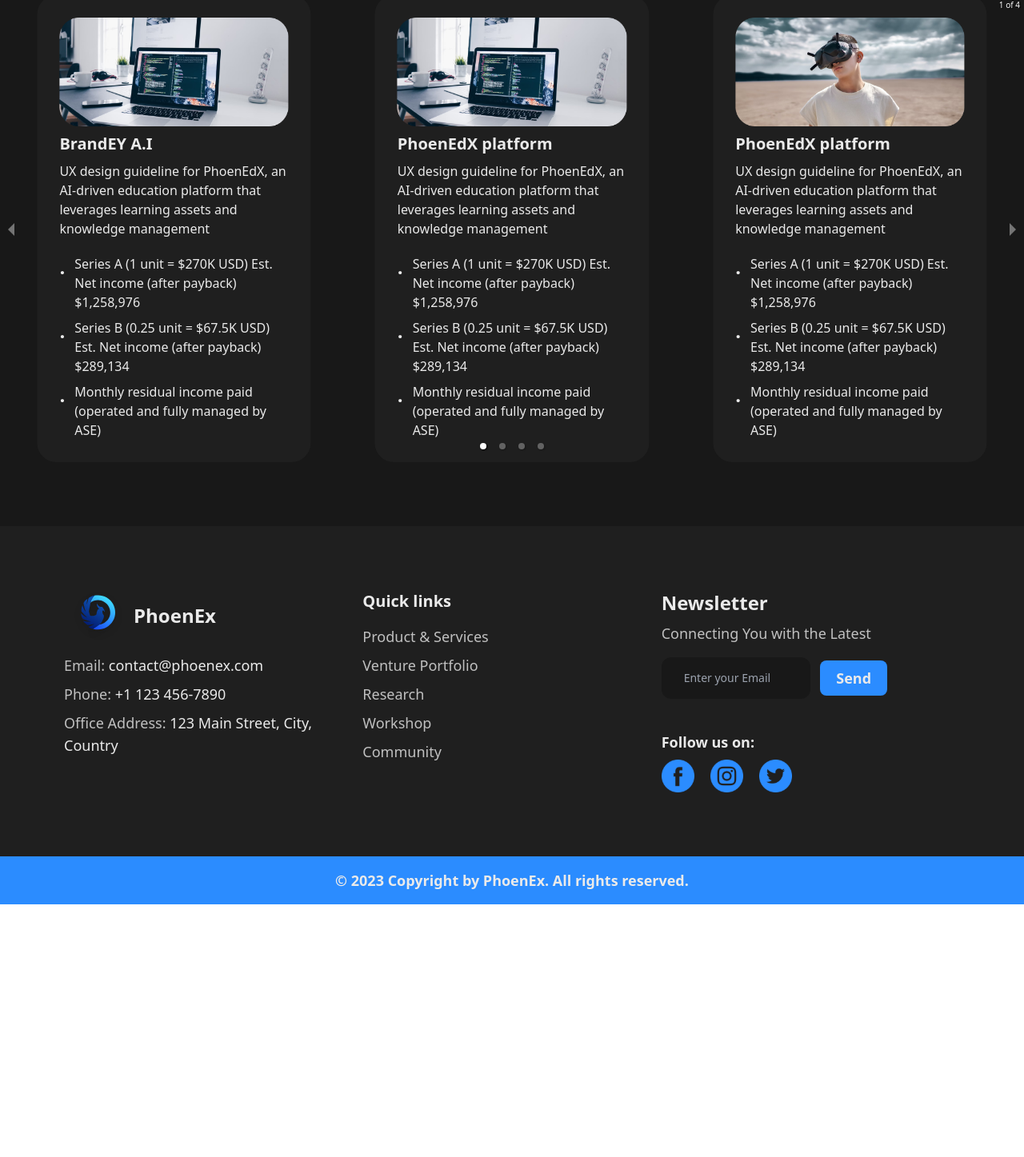
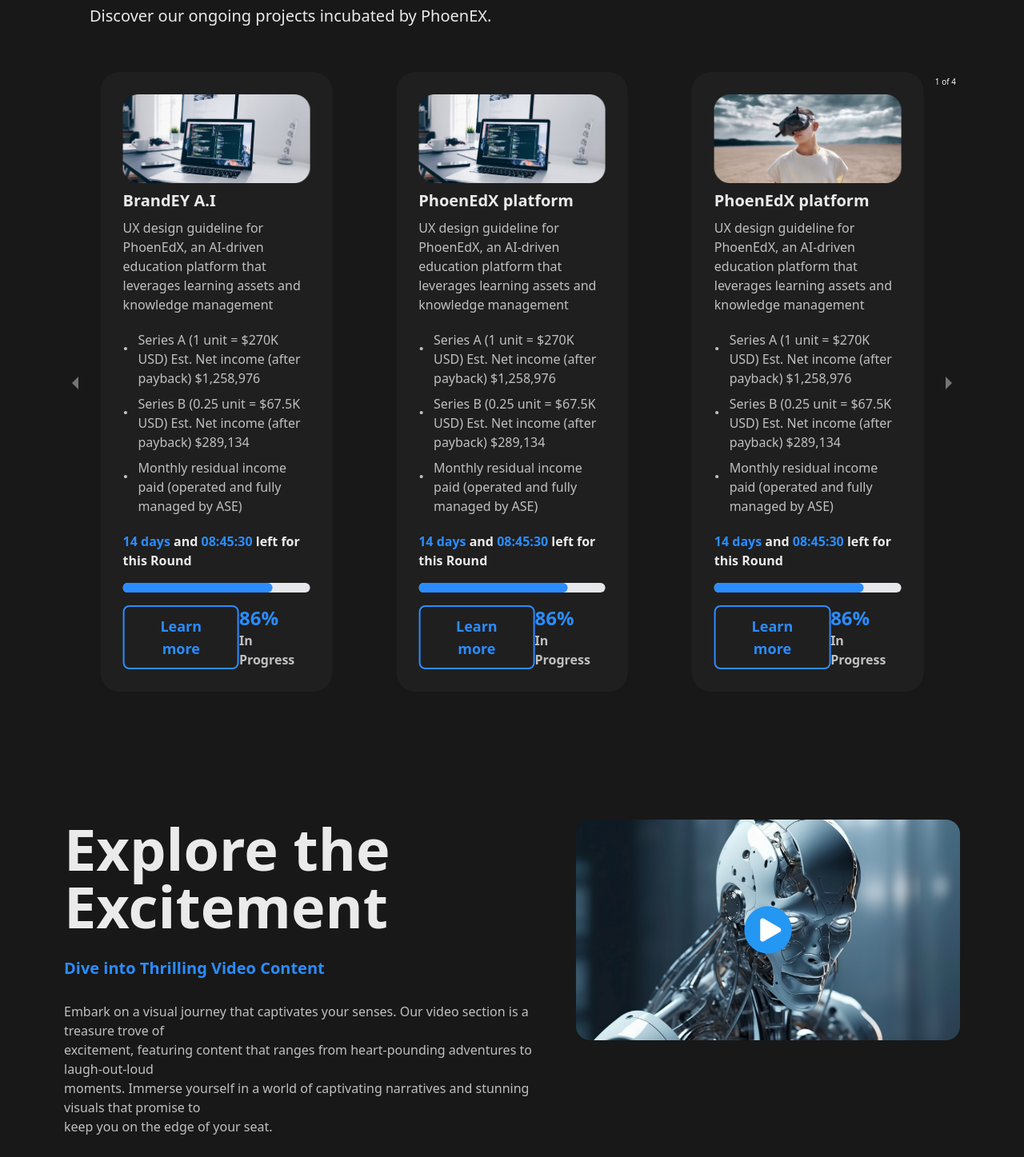
Before and after one commit to masudpro121/phoenex-official-website, a Next.js app: page / in a window 1280 px wide. Shown: the part 1043-2490 px from the top of the page at 80% size. Before the commit the page ends 2174 px from the top, so only its background shows below. Built offline with nearby package versions, Linux system fonts and the light colour scheme.

Commit message:
home wave done

```diff
--- /dev/null
+++ b/src/components/Common/Wave.jsx
@@ -0,0 +1,12 @@
+import React from 'react'
+import WaveImg from "@/images/wave.png"
+import Image from "next/image"
+const Wave = () => {
+  return (
+    <div>
+      <Image className="w-full" src={WaveImg} />
+    </div>
+  )
+}
+
+export default Wave
--- /dev/null
+++ b/src/components/Homepage/HomeExplore.jsx
@@ -0,0 +1,20 @@
+import React from 'react'
+import Explore1 from "@/images/home/explore1.png"
+import Image from "next/image"
+const HomeExplore = () => {
+  return (
+    <div className="flex justify-center mx-20 gap-10 my-40">
+      <div className="w-full space-y-7 flex-grow-1">
+        <h1>Explore the Excitement</h1>
+        <p className="text-cblue font-semibold text-xl">Dive into Thrilling Video Content</p>
+        <p className="text-clightGray">Embark on a visual journey that captivates your senses. Our video section is a treasure trove of <br/> excitement, featuring content that ranges from heart-pounding adventures to laugh-out-loud <br/> moments. Immerse yourself in a world of captivating narratives and stunning visuals that promise to <br/> keep you on the edge of your seat.</p>
+        <button className="blue-btn">Start watching now!</button>
+      </div>
+      <div className="w-[80%]">
+        <Image src={Explore1} />
+      </div>
+    </div>
+  )
+}
+
+export default HomeExplore
--- a/src/components/Homepage/HomeHero.jsx
+++ b/src/components/Homepage/HomeHero.jsx
@@ -12,7 +12,7 @@
     <div className="bg-cgray mx-20  rounded-3xl mt-10 flex">
       <div className="p-20 w-full ">
         <div className="space-y-5 ">
-          <h1 className="text-7xl font-bold">Empowering <br/> Your Journey to <br/> Success</h1>
+          <h1>Empowering <br/> Your Journey to <br/> Success</h1>
           <p className="text-clightGray text-lg">We aim to enhance rational decision-making among individuals and <br/> promote psychological well-being through technology research and <br/> information design</p>
           <button className="blue-btn">Explore Our Products</button>
         </div>
@@ -26,7 +26,7 @@
             <Image className="w-14" src={People6} />
           </div>
           <div>
-            <h1 className="text-2xl font-bold text-cblue">10M</h1>
+            <h3 className="text-2xl font-bold text-cblue">10M</h3>
             <p className="text-clightGray">Worldwide Users</p>
           </div>
         </div>
--- a/src/components/Homepage/HomeProjects.jsx
+++ b/src/components/Homepage/HomeProjects.jsx
@@ -1,89 +1,119 @@
-import React from 'react'
-import { Carousel } from 'react-responsive-carousel';
-import Project1 from "@/images/home/project_1.png"
-import Project2 from "@/images/home/project_2.png"
-import Project3 from "@/images/home/project_3.png"
+import React from "react";
+import { Carousel } from "react-responsive-carousel";
+import Project1 from "@/images/home/project_1.png";
+import Project2 from "@/images/home/project_2.png";
+import Project3 from "@/images/home/project_3.png";
+
 import Image from "next/image";
 const HomeProjects = () => {
   const projects = [
     {
-      img:Project1,
-      title: 'PhoenEdX platform',
-      description: 'UX design guideline for PhoenEdX, an AI-driven education platform that leverages learning assets and knowledge management',
+      img: Project1,
+      title: "PhoenEdX platform",
+      description:
+        "UX design guideline for PhoenEdX, an AI-driven education platform that leverages learning assets and knowledge management",
       infos: [
-        'Series A (1 unit = $270K USD) Est. Net income (after payback) $1,258,976',
-        'Series B (0.25 unit = $67.5K USD) Est. Net income (after payback) $289,134',
-        'Monthly residual income paid (operated and fully managed by ASE)'
-      ]
+        "Series A (1 unit = $270K USD) Est. Net income (after payback) $1,258,976",
+        "Series B (0.25 unit = $67.5K USD) Est. Net income (after payback) $289,134",
+        "Monthly residual income paid (operated and fully managed by ASE)",
+      ],
     },
     {
-      img:Project2,
-      title: 'PhoenEdX platform',
-      description: 'UX design guideline for PhoenEdX, an AI-driven education platform that leverages learning assets and knowledge management',
+      img: Project2,
+      title: "PhoenEdX platform",
+      description:
+        "UX design guideline for PhoenEdX, an AI-driven education platform that leverages learning assets and knowledge management",
       infos: [
-        'Series A (1 unit = $270K USD) Est. Net income (after payback) $1,258,976',
-        'Series B (0.25 unit = $67.5K USD) Est. Net income (after payback) $289,134',
-        'Monthly residual income paid (operated and fully managed by ASE)'
-      ]
+        "Series A (1 unit = $270K USD) Est. Net income (after payback) $1,258,976",
+        "Series B (0.25 unit = $67.5K USD) Est. Net income (after payback) $289,134",
+        "Monthly residual income paid (operated and fully managed by ASE)",
+      ],
     },
     {
-      img:Project3,
-      title: 'Phashion Tube',
-      description: 'UX design guideline for PhoenEdX, an AI-driven education platform that leverages learning assets and knowledge management',
+      img: Project3,
+      title: "Phashion Tube",
+      description:
+        "UX design guideline for PhoenEdX, an AI-driven education platform that leverages learning assets and knowledge management",
       infos: [
-        'Series A (1 unit = $270K USD) Est. Net income (after payback) $1,258,976',
-        'Series B (0.25 unit = $67.5K USD) Est. Net income (after payback) $289,134',
-        'Monthly residual income paid (operated and fully managed by ASE)'
-      ]
+        "Series A (1 unit = $270K USD) Est. Net income (after payback) $1,258,976",
+        "Series B (0.25 unit = $67.5K USD) Est. Net income (after payback) $289,134",
+        "Monthly residual income paid (operated and fully managed by ASE)",
+      ],
     },
     {
-      img:Project1,
-      title: 'BrandEY A.I',
-      description: 'UX design guideline for PhoenEdX, an AI-driven education platform that leverages learning assets and knowledge management',
+      img: Project1,
+      title: "BrandEY A.I",
+      description:
+        "UX design guideline for PhoenEdX, an AI-driven education platform that leverages learning assets and knowledge management",
       infos: [
-        'Series A (1 unit = $270K USD) Est. Net income (after payback) $1,258,976',
-        'Series B (0.25 unit = $67.5K USD) Est. Net income (after payback) $289,134',
-        'Monthly residual income paid (operated and fully managed by ASE)'
-      ]
+        "Series A (1 unit = $270K USD) Est. Net income (after payback) $1,258,976",
+        "Series B (0.25 unit = $67.5K USD) Est. Net income (after payback) $289,134",
+        "Monthly residual income paid (operated and fully managed by ASE)",
+      ],
     },
-  ]
+  ];
   return (
     <div>
-      <div>
-        <h1 className="text-7xl font-bold ">Ongoing Projects</h1>
-        <p className="text-xl mt-5">Discover our ongoing projects incubated by PhoenEX.</p>
+      <div className="px-28 pt-20">
+        <h1 >Ongoing Projects</h1>
+        <p className="text-xl mt-5">
+          Discover our ongoing projects incubated by PhoenEX.
+        </p>
       </div>
-      <div className="mt-10">
-        <Carousel centerMode={true} useKeyboardArrows={true} centerSlidePercentage={33} infiniteLoop={true} showThumbs={false}>
-          {
-            projects.map((project, i)=>{
-              return(
+      <div className="mt-14 mx-20">
+        <Carousel
+          centerMode={true}
+          useKeyboardArrows={true}
+          centerSlidePercentage={33}
+          infiniteLoop={true}
+          showThumbs={false}
+          showIndicators={false}
+        >
+          {projects.map((project, i) => {
+            return (
               <div key={i} className="bg-cgray mx-10 p-7 rounded-3xl text-left">
                 <div className="space-y-2">
                   <Image src={project.img} />
-                    <h1 className="text-xl font-semibold">{project.title}</h1>
-                    <p>{project.description}</p>
+                  <h4 className="text-xl font-semibold">{project.title}</h4>
+                  <p className="text-clightGray">{project.description}</p>
                 </div>
-                  <div className="space-y-2 mt-5" >
-                    {
-                      project.infos.map((info, j)=>{
+                <div className="space-y-2 mt-5 text-clightGray">
+                  {project.infos.map((info, j) => {
                     return (
-                          <div key={info+j} className="flex gap-3">
+                      <div key={info + j} className="flex gap-3">
                         <div className="text-2xl font-bold ">.</div>
                         <div>{info}</div>
                       </div>
-                        )
-                      })
-                    }
+                    );
+                  })}
+                </div>
+                <div className="space-y-4 mt-5">
+                  <div>
+                    <p className="font-semibold  ">
+                      <span className="text-cblue">14 days </span>
+                      and
+                      <span className="text-cblue"> 08:45:30 </span>
+                      left for this Round
+                    </p>
+                  </div>
+                  <div className="w-full  bg-gray-200 rounded-full h-3 dark:bg-gray-700">
+                    <div className="bg-cblue h-full rounded-full w-[80%]"></div>
+                  </div>
+                  <div className="flex justify-between items-center">
+                    <button className="text-cblue font-semibold text-lg border-2 rounded-lg px-5  border-cblue py-2.5">Learn more</button>
+                    <div>
+                      <p className="font-bold text-2xl text-cblue">86%</p>
+                      <p className="font-semibold text-clightGray">In Progress</p>
                     </div>
                   </div>
-              )
-            })
-          }
+                </div>
+              </div>
+            );
+          })}
         </Carousel>
       </div>
     </div>
-  )
-}
+  );
+};
 
-export default HomeProjects
+export default HomeProjects;
--- a/src/components/Layout/Footer.jsx
+++ b/src/components/Layout/Footer.jsx
@@ -13,7 +13,7 @@
         <div className="w-full">
           <div className="flex items-center">
             <Image className="h-16" src={Logo} />
-            <h1 className="text-2xl font-bold text-cwhite">PhoenEx</h1>
+            <h3 className="text-2xl font-bold text-cwhite">PhoenEx</h3>
           </div>
           <div className="space-y-2 pt-4">
             <p><span className="text-clightGray">Email:</span> contact@phoenex.com</p>
@@ -43,7 +43,7 @@
         </div>
         <div className="w-full space-y-4">
           <div>
-            <h1 className="text-2xl font-semibold">Newsletter</h1>
+            <h3 className="text-2xl font-semibold">Newsletter</h3>
             <p className="text-clightGray mt-2">Connecting You with the Latest</p>
           </div>
           <div className="flex gap-3 items-center">
--- a/src/components/Layout/Navbar.jsx
+++ b/src/components/Layout/Navbar.jsx
@@ -21,7 +21,7 @@
         <div className="flex items-center justify-between gap-4 mx-10 py-1">
           <div className="flex items-center">
             <Image className="h-16" src={Logo} />
-            <h1 className="text-2xl font-bold text-cwhite">PhoenEx</h1>
+            <h3 className="text-2xl font-bold text-cwhite">PhoenEx</h3>
           </div>
 
           {/* Right Side  */}
--- a/src/pages/index.jsx
+++ b/src/pages/index.jsx
@@ -3,6 +3,8 @@
 import Layout from "@/components/Layout"
 import HomeHero from "@/components/Homepage/HomeHero"
 import HomeProjects from "@/components/Homepage/HomeProjects"
+import HomeExplore from "@/components/Homepage/HomeExplore"
+import Wave from "@/components/Common/Wave"
 
 const inter = Inter({ subsets: ['latin'] })
 
@@ -11,6 +13,8 @@
       <div>
         <HomeHero />
         <HomeProjects />
+        <HomeExplore />
+        <Wave />
       </div>
   )
 }
--- a/src/styles/globals.css
+++ b/src/styles/globals.css
@@ -9,3 +9,7 @@
 .blue-btn{
   @apply bg-cblue px-5 py-2 rounded-lg font-semibold
 }
+
+h1{
+  @apply text-7xl font-bold
+}
```
Also changed, not shown: src/images/home/explore1.png (renamed from src/images/home/experiment_video_bg.png), src/images/home/explore2.png (renamed from src/images/home/experiement_2.png). Lines whose indentation alone changed are shown as unchanged.
